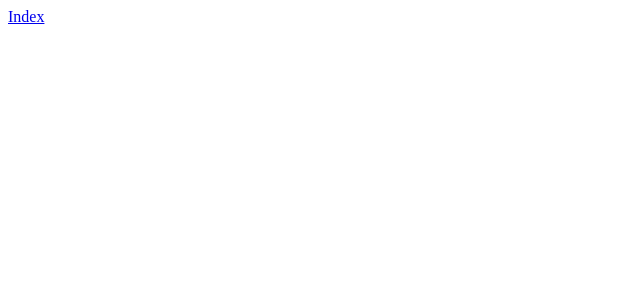
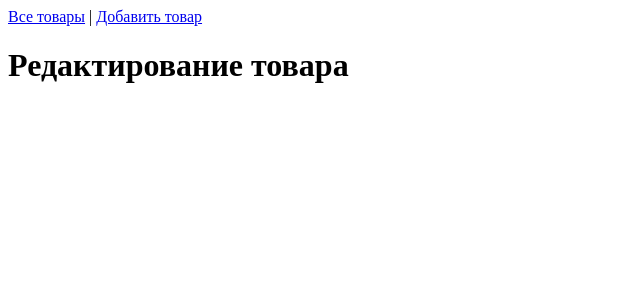
Before and after one commit to vadimstroganov/vktest, a Vue app in the folder app/frontend/: page /items/1/edit in a window 1280 px wide. Shown: the top 300 px of the page, without its empty margins (0-640 px from the left). Built offline with nearby package versions, Linux system fonts and the light colour scheme.

Commit message:
Настройки роутинга Vue-Router для будущих страниц

```diff
--- a/app/frontend/src/App.vue
+++ b/app/frontend/src/App.vue
@@ -1,11 +1,9 @@
 <template>
   <div id="app">
     <div id="nav">
-      <router-link to="/">Index</router-link>
+      <router-link to="/">Все товары</router-link> |
+      <router-link to="/items/new">Добавить товар</router-link>
     </div>
     <router-view/>
   </div>
 </template>
-
-<style>
-</style>
--- a/app/frontend/src/router.js
+++ b/app/frontend/src/router.js
@@ -10,7 +10,17 @@ export default new Router({
     {
       path: '/',
       name: 'index',
-      component: () => import('./views/Index.vue')
+      component: () => import('./views/ItemList.vue')
+    },
+    {
+      path: '/items/new',
+      name: 'addItem',
+      component: () => import('./views/ItemAdd.vue')
+    },
+    {
+      path: '/items/:id/edit',
+      name: 'editItem',
+      component: () => import('./views/ItemEdit.vue')
     }
   ]
 })
--- a/app/frontend/src/views/Index.vue
+++ /dev/null
@@ -1,5 +0,0 @@
-<template>
-  <div>
-    <h1>Index</h1>
-  </div>
-</template>
--- /dev/null
+++ b/app/frontend/src/views/ItemAdd.vue
@@ -0,0 +1,5 @@
+<template>
+  <div>
+    <h1>Создание товара</h1>
+  </div>
+</template>
--- /dev/null
+++ b/app/frontend/src/views/ItemEdit.vue
@@ -0,0 +1,5 @@
+<template>
+  <div>
+    <h1>Редактирование товара</h1>
+  </div>
+</template>
--- /dev/null
+++ b/app/frontend/src/views/ItemList.vue
@@ -0,0 +1,5 @@
+<template>
+  <div>
+    <h1>Список товаров</h1>
+  </div>
+</template>
```
